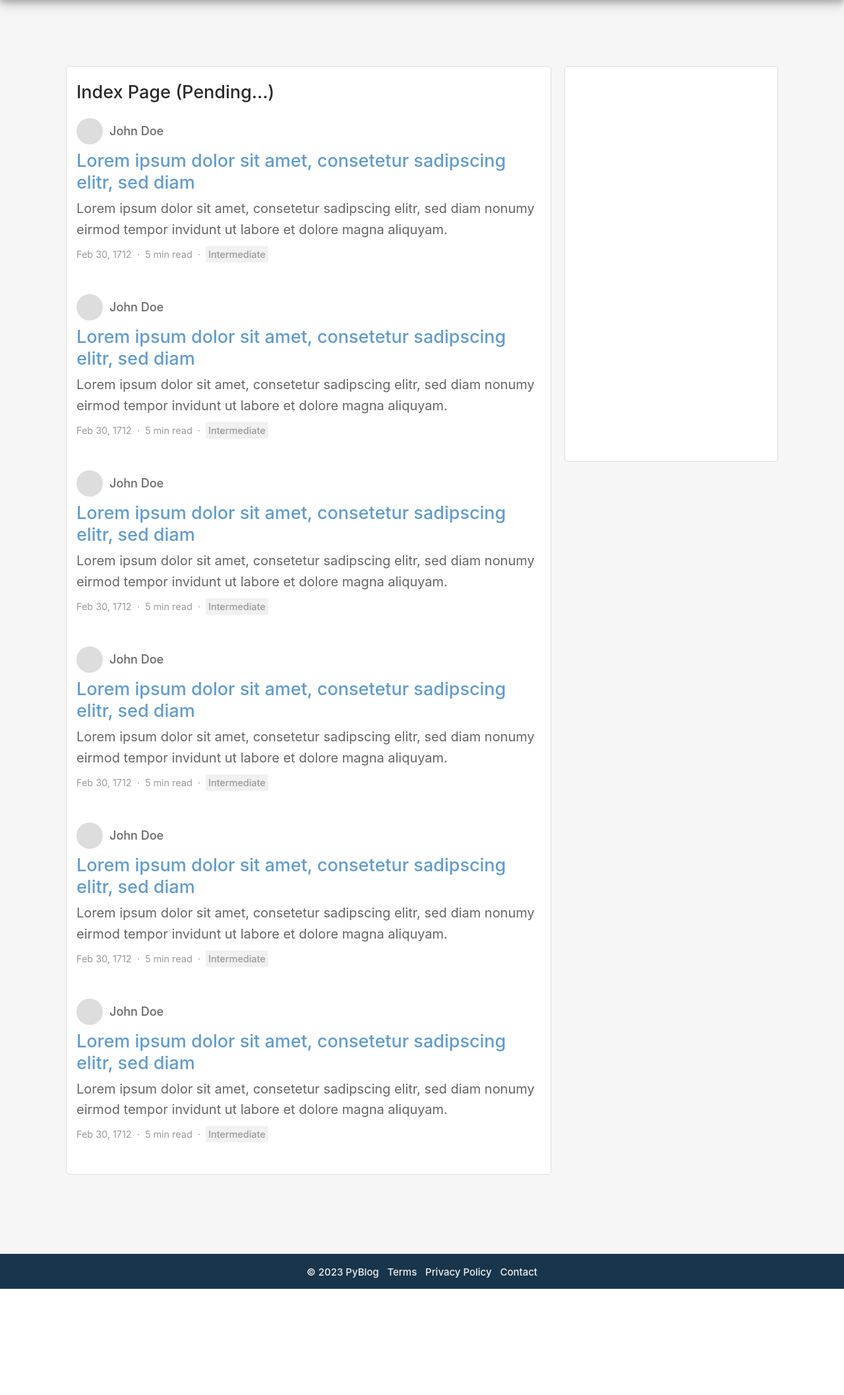
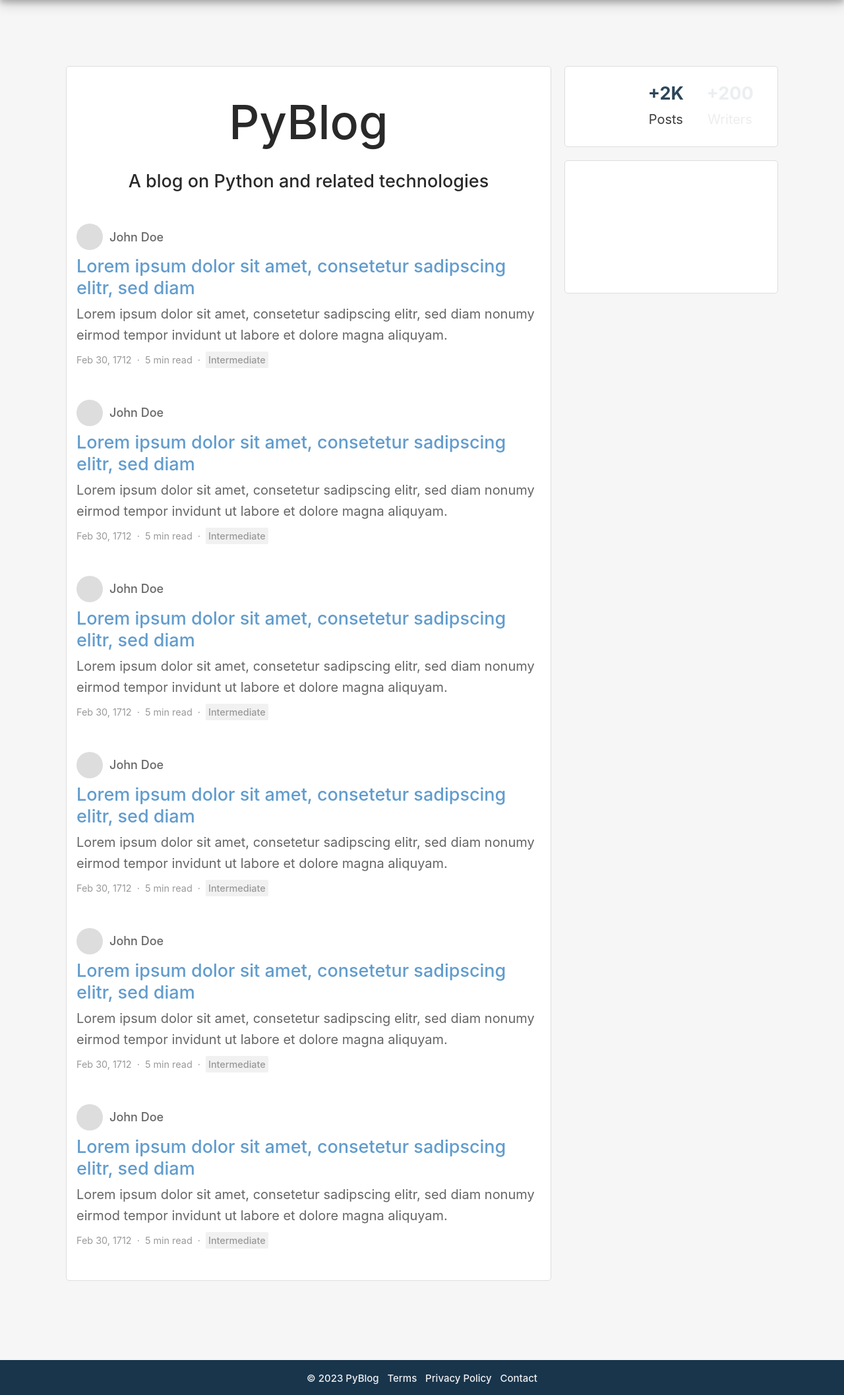
Before and after one commit to mohelhelb/pyblog, a Flask app: page / in a window 1280 px wide. Shown: the part 54-2169 px from the top of the page at 66% size. Before the commit the page ends 2008 px from the top, so only its background shows below. Run offline with Flask 3, Linux system fonts and the light colour scheme.

Commit message:
Add animation to sidebar. Number of writers and posts

```diff
--- a/static/style.css
+++ b/static/style.css
@@ -15,6 +15,12 @@ body {
 
 h1, h2, h3, h4, h5, h6 {
   font-weight: 500;
+}
+
+h1 {
+  margin: 40px 0 30px 0;
+  text-align: center;
+  font-size: 4rem;
 }
 
 h2 {
@@ -41,8 +47,6 @@ a {
 
 #sidebar {
   width: 100%;
-  margin-top: none;
-  height: 600px; /* Pending */
 }
 
 /* Clear floating elements */
@@ -57,14 +61,18 @@ a {
   white-space: nowrap;
 }
 
+.subtitle {
+  text-align: center;
+}
+
 .container {
   width: 100%;
   margin: 0 auto;
 }
 
 .gap {
-  width: 100%;
-  height: 100px;
+  height: 40px;
+  margin: 30px;
 }
 
 .card {
@@ -76,7 +84,7 @@ a {
 }
 
 .subcard {
-  margin-bottom: 48px;
+  margin: 48px auto;
 }
 
 .fright {
@@ -227,6 +235,81 @@ a {
   font-weight: 500;
 }
 
+.density {
+  margin: 16px auto;
+}
+
+.density .num-writers.fleft, .density .num-posts.fleft {
+  float: left;
+}
+
+.density .num-writers {
+  animation-name: numWriters;
+}
+
+.density .num-posts {
+  animation-name: numPosts;
+  animation-delay: 4s;
+  opacity: 0;
+}
+
+.density .num-writers, .density .num-posts {
+  width: calc(100% / 3);
+  text-align: center;
+  animation-duration: 8s;
+  animation-iteration-count: infinite;
+}
+
+@keyframes numWriters {
+  0% {
+    transform: translateX(0%);
+    opacity: 0;
+  }
+
+  50% {
+    transform: translateX(100%);
+    opacity: 1;
+  }
+
+  100% {
+    transform: translateX(200%);
+    opacity: 0;
+  }
+}
+
+@keyframes numPosts {
+  0% {
+    transform: translateX(-100%);
+    opacity: 0;
+  }
+
+  50% {
+    transform: translateX(0%);
+    opacity: 1;
+  }
+
+  100% {
+    transform: translateX(100%);
+    opacity: 0;
+  }
+}
+
+.density .num-writers h2, .density .num-posts h2 {
+  color: #18354c;
+  font-weight: 700;
+}
+
+.density h2, .density p {
+  margin: 8px 0;
+}
+
+/* In progress */
+
+.temp {
+  width: 100%;
+  height: 200px;
+}
+
 /*
 @media screen and (min-width: 576px) {
 }
--- a/templates/base.html
+++ b/templates/base.html
@@ -59,7 +59,23 @@
       </section>
     </main>
     <!-- Aside Content -->
-    <aside id="sidebar" class="fleft card"></aside>
+    <aside id="sidebar" class="fleft">
+      <div class="card">
+        <div class="density clearfix">
+          <div class="num-writers fleft">
+            <h2>+200</h2>
+            <p>Writers</p>
+          </div>
+          <div class="num-posts fleft">
+            <h2>+2K</h2>
+            <p>Posts</p>
+          </div>
+        </div>
+      </div>
+      <div class="card">
+        <div class="temp"></div>
+      </div>
+    </aside>
   </div>
 
   <!-- Display 100px gap -->
--- a/templates/index.html
+++ b/templates/index.html
@@ -1,7 +1,8 @@
 {% extends "base.html" %}
 
 {% block content %}
-  <h1>Index Page (Pending...)</h1>
+  <h1>PyBlog</h1>
+  <h2 class="subtitle">A blog on Python and related technologies</h2>
   <article class="badge subcard">
     <header>
       <span class="fake-avatar"></span>
```
